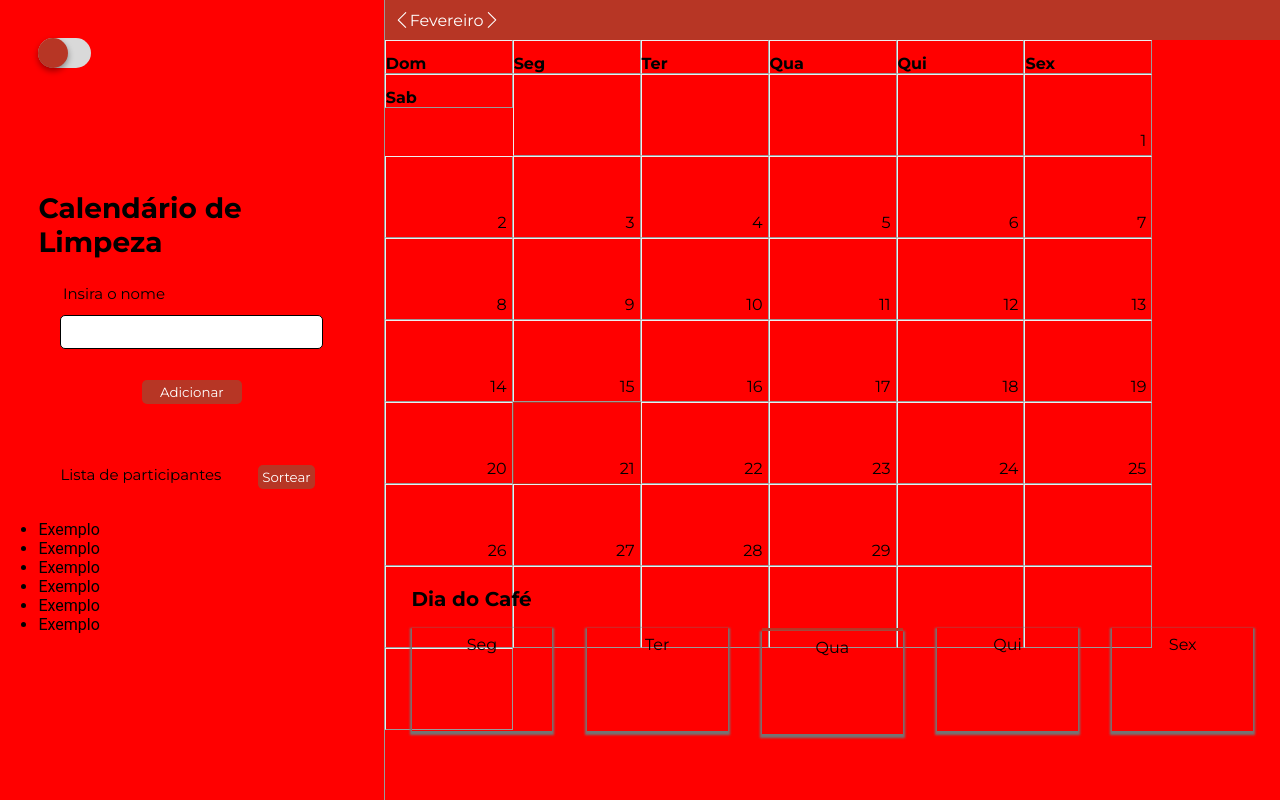
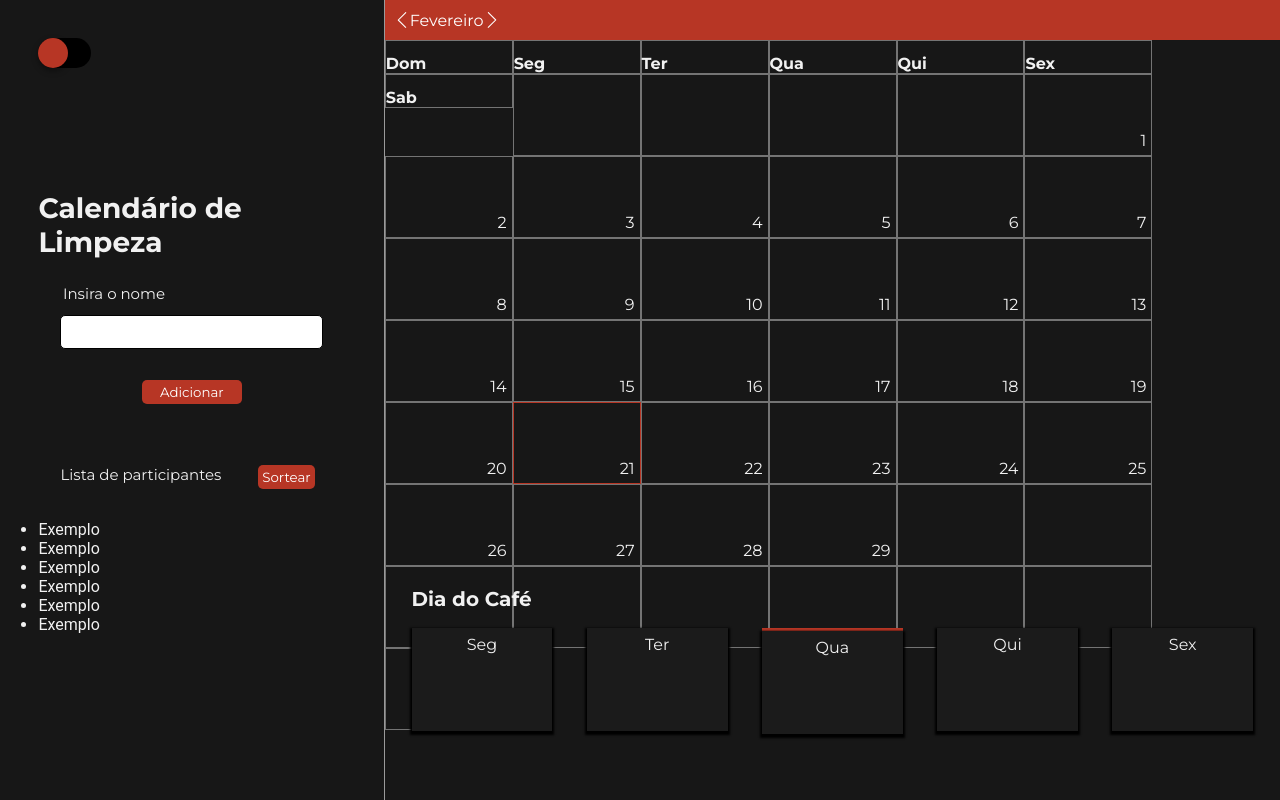
Before and after one commit to joaovlara/calendar, a React (Create React App) app: page / in a window 1280 px wide. Built offline with nearby package versions, Linux system fonts and the light colour scheme.

Commit message:
dark mode fix

```diff
--- a/package.json
+++ b/package.json
@@ -9,7 +9,7 @@
     "react": "^18.2.0",
     "react-dom": "^18.2.0",
     "react-icons": "^5.0.1",
-    "react-scripts": "5.0.1",
+    "react-scripts": "^5.0.1",
     "styled-components": "^6.1.8",
     "web-vitals": "^2.1.0"
   },
--- a/src/App.jsx
+++ b/src/App.jsx
@@ -2,41 +2,22 @@ import React, { useState } from 'react';
 import DrawGrid from "./components/DrawGrid";
 import Calendar from "./components/Calendar";
 import CoffeeDay from "./components/CoffeeDay";
-import { Content, RightContainer, LeftContainer } from "./components/styles";
+import { Content, RightContainer, LeftContainer, lightTheme, darkTheme } from "./components/styles";
 import { ThemeProvider } from "styled-components";
 
-const darkTheme = {
-    body: "#171717",
-    text: "#f1f1f1",
-    card: "#1b1b1b",
-};
-const lightTheme = {
-    body: "red",
-
-};
 
 function App() {
-    const [theme, setTheme] = useState('');
-    // const isDarkTheme = theme === "dark";
-
-    function checkTheme() {
-        if(theme === 'dark') {
-            setTheme('light');
-        } else {
-            setTheme('dark');
-        }
-    }
+    const [theme, setTheme] = useState('dark');
 
     const toggleTheme = () => {
-        checkTheme();
-
+        setTheme(theme === 'dark' ? 'light' : 'dark');
     };
 
     return (
-        <ThemeProvider theme={darkTheme === 'dark' ? darkTheme : lightTheme}>
+        <ThemeProvider theme={theme === 'dark' ? darkTheme : lightTheme}>
             <Content>
                 <LeftContainer>
-                    <DrawGrid />
+                    <DrawGrid toggleTheme={toggleTheme} />
                 </LeftContainer>
                 <RightContainer>
                     <Calendar />
@@ -46,4 +27,5 @@ function App() {
         </ThemeProvider>
     )
 }
+
 export default App;
--- a/src/components/DrawGrid.jsx
+++ b/src/components/DrawGrid.jsx
@@ -1,11 +1,11 @@
-import React, { useState } from 'react';
-import { BtnAdd, BtnSort, ContainerDraw, InputText, MainH1, SortArea, SortList, TextLeft, FormAdd } from "./styles";
-import ToggleButton from "./ToggleButton.jsx";
+import React from 'react';
+import ToggleButton from "./ToggleButton";
+import { ContainerDraw, MainH1, TextLeft, FormAdd, InputText, BtnAdd, SortArea, BtnSort, SortList } from "./styles";
 
 function DrawGrid({ toggleTheme }) {
     return (
         <ContainerDraw>
-            <ToggleButton onClick={() => toggleTheme} />
+            <ToggleButton toggleTheme={toggleTheme} />
             <MainH1>Calendário de Limpeza</MainH1>
             <TextLeft>Insira o nome</TextLeft>
             <FormAdd>
@@ -23,9 +23,8 @@ function DrawGrid({ toggleTheme }) {
                 <li>Exemplo</li>
                 <li>Exemplo</li>
                 <li>Exemplo</li>
-            </SortList>
-        </ContainerDraw>
-    )
+            </SortList>        </ContainerDraw>
+    );
 }
 
-export default DrawGrid
+export default DrawGrid;
--- a/src/components/ToggleButton.jsx
+++ b/src/components/ToggleButton.jsx
@@ -1,10 +1,10 @@
 import React from 'react';
 import styled from 'styled-components';
 
-export function ToggleButton() {
+export function ToggleButton({ toggleTheme }) {
     return (
         <Switch>
-            <InputSlider  />
+            <InputSlider type="checkbox" onChange={toggleTheme} />
             <Slider />
         </Switch>
     )
@@ -19,16 +19,18 @@ const Switch = styled.label`
     width: 3.5em;
     height: 2em;
 `;
-const InputSlider = styled.input.attrs({ type: 'checkbox' })`
+
+const InputSlider = styled.input`
      opacity: 0;
      width: 0;
      height: 0;
 `;
+
 const Slider = styled.span`
     position: absolute;
     cursor: pointer;
     inset: 0;
-    background-color: #D9D9D9;
+    background-color: #000;
     border-radius: 50px;
     transition: all 0.4s cubic-bezier(0.175, 0.885, 0.32, 1.275);
 
@@ -45,7 +47,7 @@ const Slider = styled.span`
     };
 
     ${InputSlider}:checked + & {
-    background-color: #000;
+    background-color: #D9D9D9;
     };
 
     ${InputSlider}:checked + &::before {
--- a/src/components/styles.jsx
+++ b/src/components/styles.jsx
@@ -1,5 +1,22 @@
 import { useState } from 'react';
 import styled, { css } from 'styled-components';
+
+/* Themes */
+export const darkTheme = {
+    black: "#171717",
+    withe: "#f1f1f1",
+    card:"#1B1B1B",
+    shadow:"#000",
+    lines:"#747474",
+
+};
+export const lightTheme = {
+    body: "#F1F1F1",
+    shadow:"#747474",
+    lines:"#747474",
+
+
+};
 
 /* Separação divisões da tela*/
 
@@ -8,7 +25,7 @@ export const Content = styled.div`
     width:100vw;
     display: flex;
     flex-direction: row;
-    background-color: ${(props) => props.theme.body};
+    background-color: ${(props) => props.theme.black};
 
 `;
 export const LeftContainer = styled.div`
@@ -40,6 +57,7 @@ export const SortArea = styled.div`
 
 `;
 export const SortList = styled.ul`
+    color: ${(props) => props.theme.withe};
 `;
 
 /* Estilo DRAWGRID*/
@@ -57,6 +75,8 @@ export const FormAdd = styled.div`
     display: flex;
     flex-direction: column;
     align-items: center;
+    color: ${(props) => props.theme.withe};
+
 `;
 export const BtnAdd = styled.button`
 
@@ -90,12 +110,15 @@ export const MainH1 = styled.h1`
     display: flex;
     font-size: 28px;
     padding: 40% 0% 8% 0%;
+    color: ${(props) => props.theme.withe};
 `;
 export const TextLeft = styled.p`
     display:flex;
     padding-left: 8%;
     font-family: 'Montserrat';
     font-size: 15px;
+    color: ${(props) => props.theme.withe};
+
 `;
 
 /* Estilos do Calendar */
@@ -116,6 +139,7 @@ export const Header = styled.div`
 `;
 export const MonthP = styled.p`
     font-family: 'Montserrat';
+
 `;
 export const Body = styled.div`
     display: flex;
@@ -125,28 +149,34 @@ export const DayWeek = styled.div`
     font-family: 'Montserrat';
     display: flex;
     align-items: end;
-    border: outset 1px;
+    border: solid 1px;
+    border-color: ${(props) => props.theme.lines};
     width: 14.07%;
     height: 4vh;
     cursor: pointer;
 `;
 export const StrongWeek = styled.strong`
     font-family: 'Montserrat';
+    color: ${(props) => props.theme.withe};
+
 `
 export const DayDiv = styled.div`
     font-family: 'Montserrat';
     display: flex;
     align-items: flex-end;
     justify-content: flex-end;
-    border: outset 1px;
+    border: solid 1px;
+    border-color: ${(props) => props.theme.lines};
     height: 10vh;
     width: 14.07%;
+    color: ${(props) => props.theme.withe};
+
     cursor: pointer;
 
   ${props =>
         props.isToday &&
         css`
-      border: solid 1px #B73625;
+      border-color: #B73625;
     `}
 `;
 export const Day = styled.p`
@@ -165,6 +195,8 @@ export const TextCoffee = styled.strong`
     font-family: 'Montserrat';
     font-size: 20px;
     padding-bottom: 2%;
+    color: ${(props) => props.theme.withe};
+
 `;
 export const CoffeeWeek = styled.div`
     display: flex;
@@ -184,7 +216,11 @@ export const DayCoffee = styled.span`
     padding-top: 5%;
     justify-content: center;
     border: lightblue 1px;
-    box-shadow: 0px 2px 2px 2px #747474;
+    box-shadow: 0px 2px 2px 2px ${(props) => props.theme.shadow};;
     width: 11vw;
     height: 12vh;
+    background-color: ${(props) => props.theme.card};
+
+    color: ${(props) => props.theme.withe};
+
 `;
```
Also changed, not shown: 1 other file (tests, documents, lock files or other folders).
